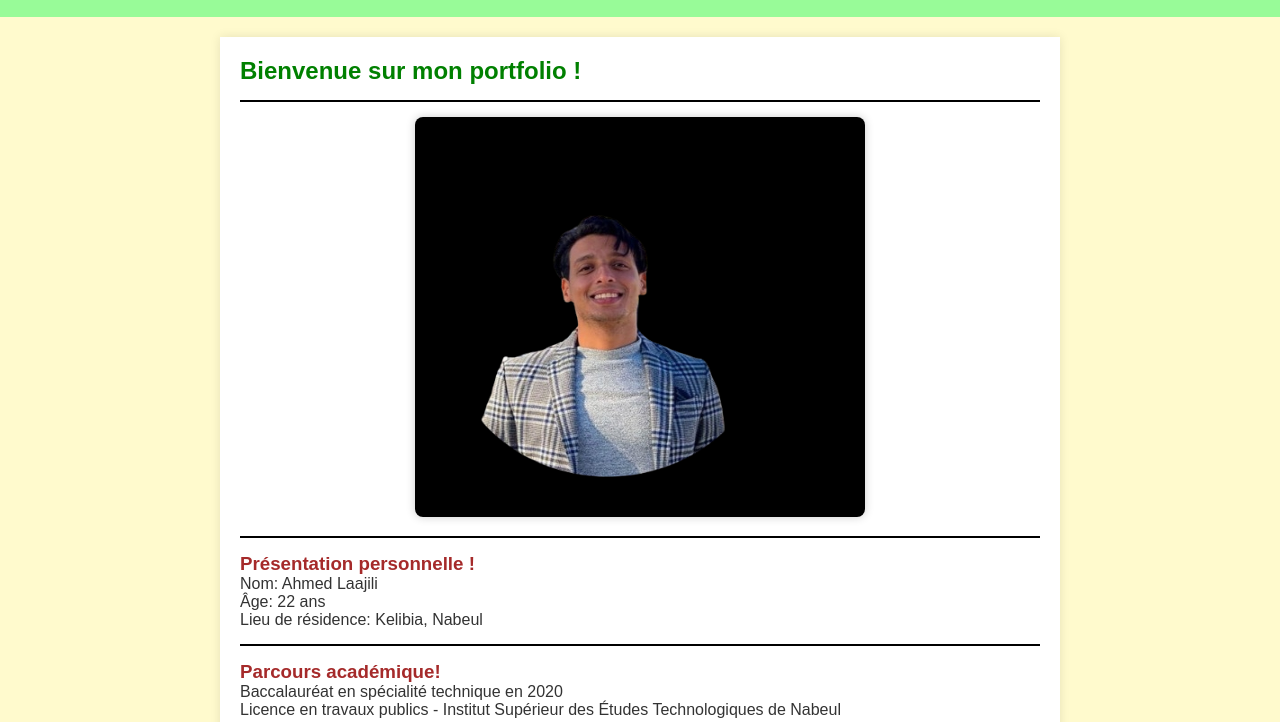
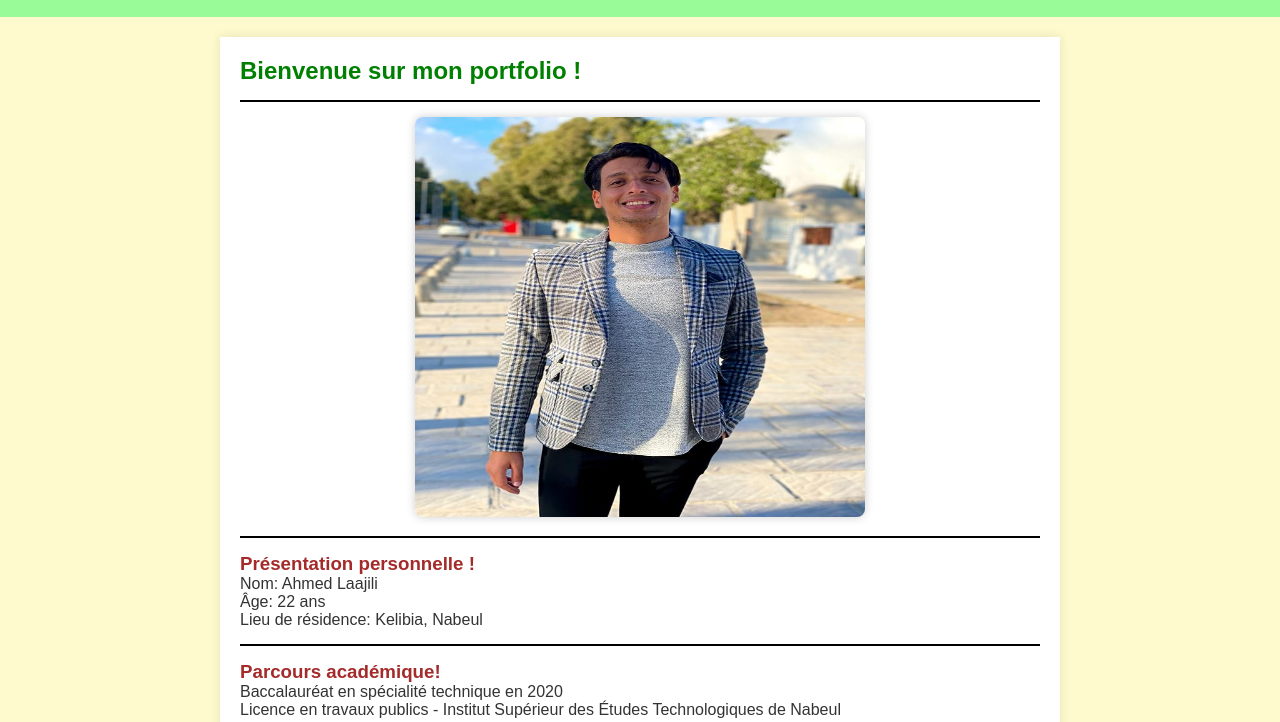
Before and after one commit to laajili-bo7/3B12-Ahmedlaajili, a plain HTML site: page index.html in a window 1280 px wide. Shown: the part 78-800 px from the top of the page. Drawn offline with Linux system fonts and the light colour scheme.

Commit message:
first test

```diff
--- a/index.html
+++ b/index.html
@@ -22,7 +22,7 @@
         <h2 style="color: green;">Bienvenue sur mon portfolio !</h2>
         <hr>
         <div class="centered-image">
-            <img src="image\bo3.jpg" width="450" height="400">
+            <img src="image\bof.jpg" width="450" height="400">
         </div>
         <hr>
         <h3 style="color: brown;">Présentation personnelle !</h3>
```
Also changed, not shown: image/bo3.jpg (deleted), image/bof.jpg (added).
